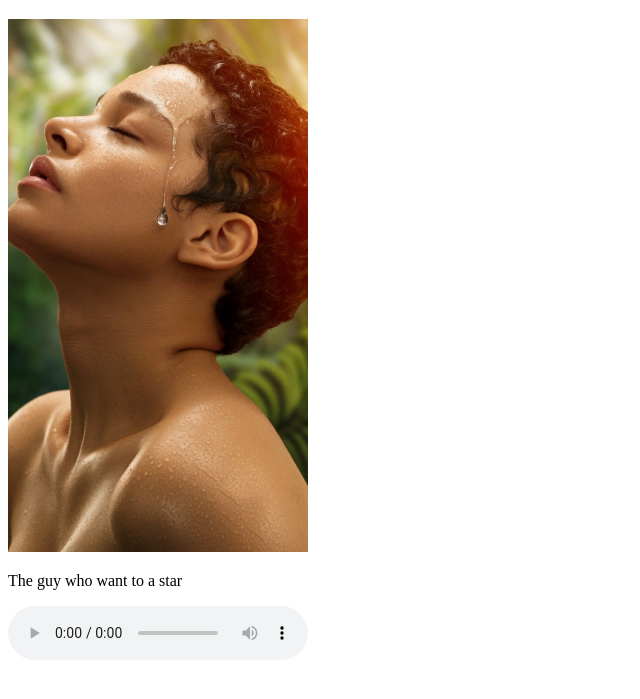
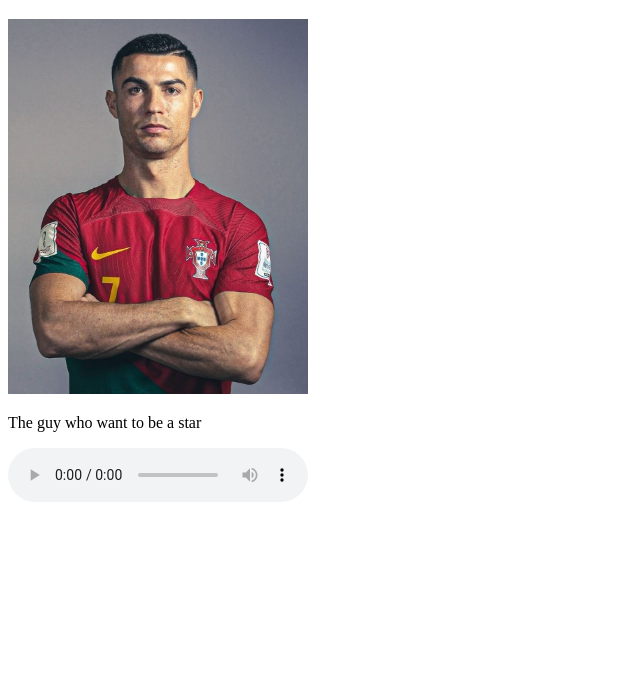
Before and after one commit to Boateng363/kobby.github.io, a plain HTML site: page index.html in a window 1280 px wide. Shown: the part 61-760 px from the top of the page, without its empty margins (0-640 px from the left). Drawn offline with Linux system fonts and the light colour scheme.

Commit message:
Add files via upload

```diff
--- a/index.html
+++ b/index.html
@@ -7,8 +7,8 @@
 </head>
 <body>
     <h1>Derrick Boateng</h1>
-   <img src="H.jfif" alt="A girl" style="width: 300px;">
-   <p>The guy who want to a star</p>
+   <img src="Cristiano Ronaldo.jfif" alt="A girl" style="width: 300px;">
+   <p>The guy who want to be a star</p>
    <audio controls="">
     <source src="/images/2024_10_gethsemane - Copy.mp3">
    </audio>
```
Also changed, not shown: 1 other file.
